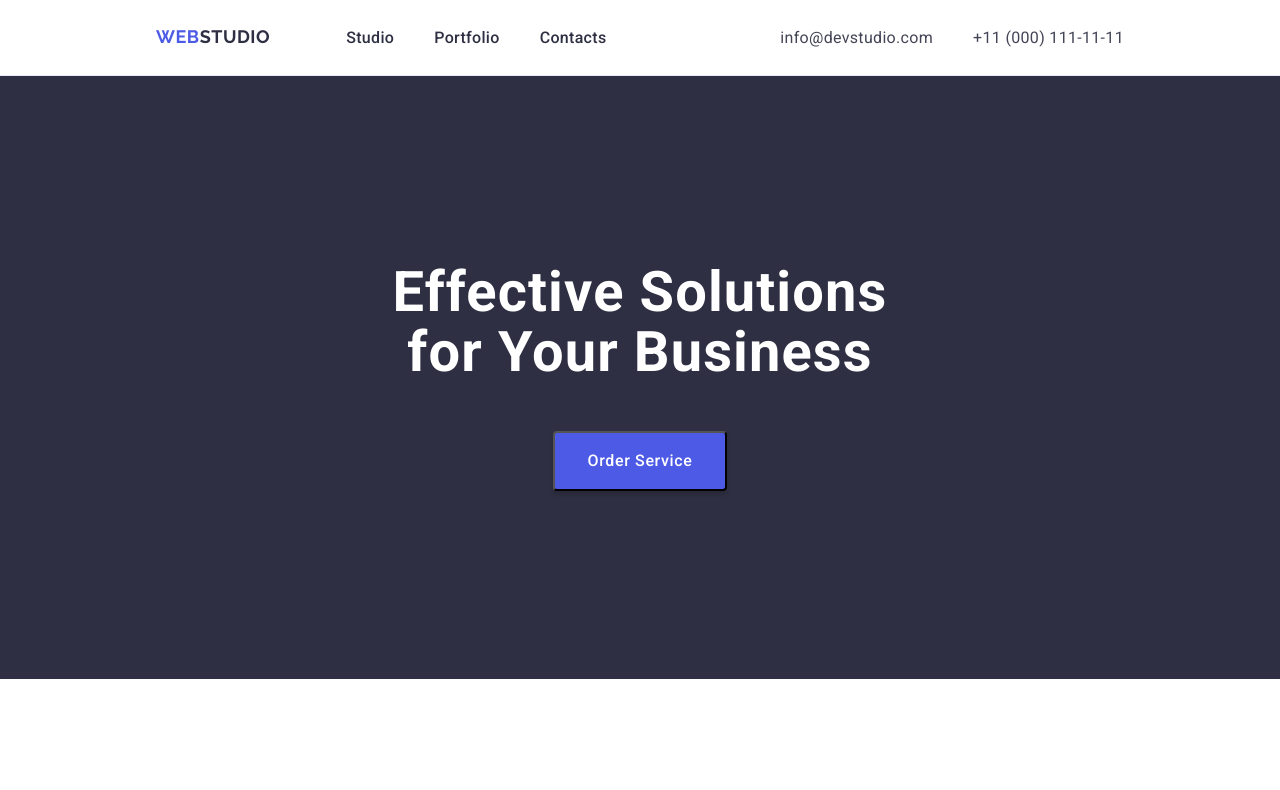
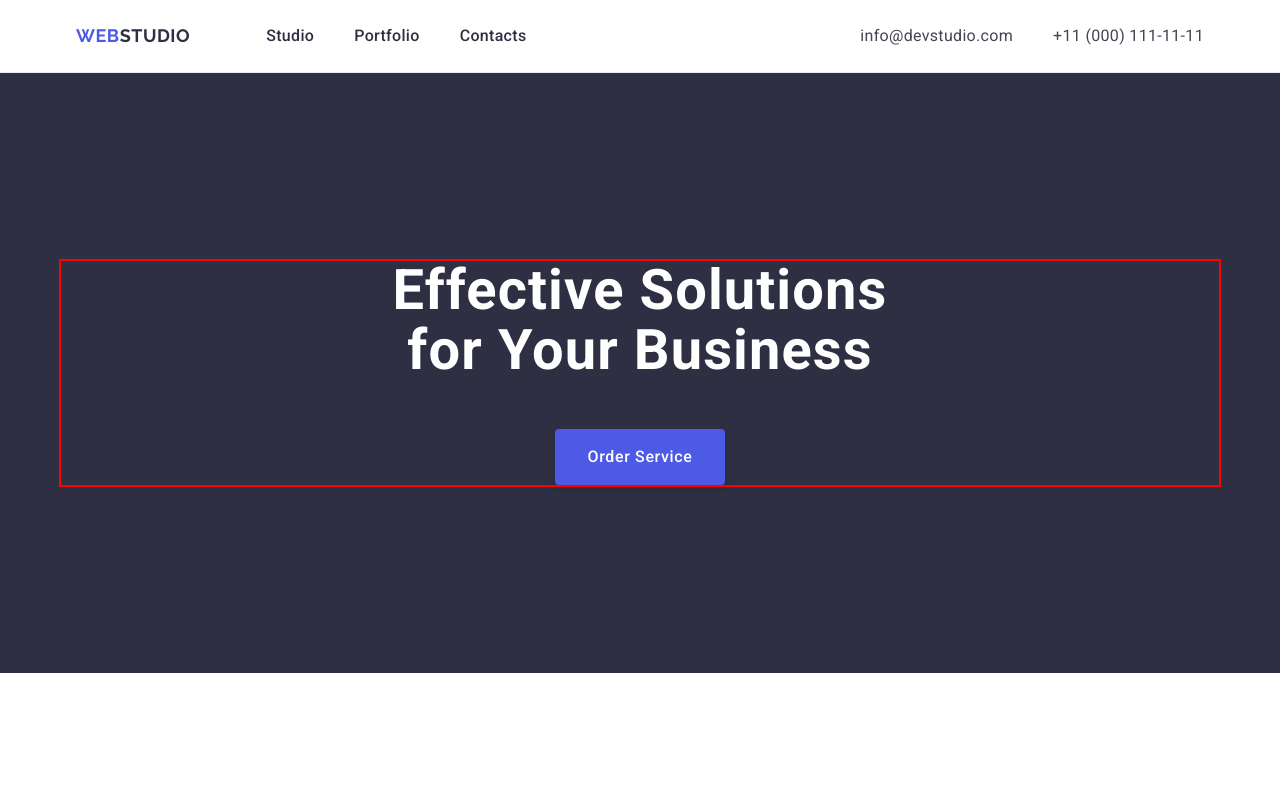
Before and after one commit to Milana-Ro/goit-markup-hw-03, a plain HTML site: page index.html in a window 1280 px wide. Shown: the top 790 px of the page. Drawn offline with nearby package versions, Linux system fonts and the light colour scheme.

Commit message:
autocheck bug fix

```diff
--- a/css/styles.css
+++ b/css/styles.css
@@ -22,28 +22,32 @@ img {
 }
 
 .container {
-    max-width: 1440px;
-        padding-left: 156px;
-        padding-right: 156px;
+    width: 1158px;
+        padding-left: 15px;
+        padding-right: 15px;
         /* margin-left: 0;  */
         /* margin-right: 0; */
         margin: 0 auto;
 }
-header .container {
+.header .container {
     display: flex;
     justify-content: space-between;
-   padding-top: 25.5px;
-    padding-bottom: 25.5px;
-    outline: 1px solid #E7E9FC;
 }
+.header {
+border-bottom: 1px solid #e7e9fc
+}
+.nav-menu {
+    display: flex;
+    align-items: center;
 
-nav {
-    display: flex;
-    gap: 76px;
+
 }
 .navigation {
     display: flex;
     gap: 40px;
+    padding-top: 24px;
+    padding-bottom: 24px;
+
 }
 .contacts .list {
     display: flex;
@@ -71,6 +75,7 @@ nav {
         font-weight: 700;
         line-height: 1.17;
         letter-spacing: 0.54px;
+        margin-right: 76px;
 }
 header .logo-text {
     color: #2E2F42;
@@ -94,6 +99,8 @@ letter-spacing: 0.32px;
 }
 .contacts {
     font-style: normal;
+    margin-top: auto;
+    margin-bottom: auto;
 }
 .contacts .link {
     color: #434455;
@@ -109,25 +116,35 @@ letter-spacing: 0.32px;
     color: #404BBF;
 }
 
+.button-section {
+    padding-top: 188px;
+    padding-bottom: 188px;
+    background-color: #2E2F42;
+}
 .button-section .container {
-    background-color: #2E2F42;
+
+    outline: 2px solid red;
 }
 .button-section-title {
     color: #FFF;
     text-align: center;
+    display: block;
+    margin-left: auto;
+    margin-right: auto;
     font-size: 56px;
     font-weight: 700;
     line-height: 1.07;
     letter-spacing: 1.12px;
-    padding-top: 188px;
+    max-width: 496px;
     margin-bottom: 48px;
-}
-.btn-container {
-    display: flex;
-    justify-content: center;
-   padding-bottom: 188px;
+
 }
 .button {
+    display: block;
+    min-width: 169px;
+    height: 56px;
+    margin-left: auto;
+    margin-right: auto;
     background-color: #4D5AE5;
     color: #FFFFFF;
     font-weight: 500;
@@ -135,6 +152,7 @@ letter-spacing: 0.32px;
     line-height: 1.5;
     letter-spacing: 0.04em;
     cursor: pointer;
+    border: none;
     border-radius: 4px;
     box-shadow: 0px 4px 4px 0px rgba(0, 0, 0, 0.15);
     padding-top: 16px;
@@ -148,15 +166,20 @@ letter-spacing: 0.32px;
 .button:focus {
     background-color: #404BBF;
 }
+
+.about {
+    padding-top: 120px;
+    padding-bottom: 120px;
+}
 .about h2 {
     display: none;
 }
 .about .list {
     display: flex;
-    padding-top: 120px;
-    padding-bottom: 120px;
     gap: 24px;
-    width: calc((100vp - 24px) / 4);
+}
+.list-item-1 {
+width: ((100% - 72px) / 4);
 }
 .about .list-title {
     color: #2E2F42;
@@ -262,17 +285,22 @@ padding-bottom: 120px;
         background: #FFF;
 }
 
+.footer {
+    padding-bottom: 100px;
+    padding-top: 100px;
+        background-color: #2E2F42;
+}
 .footer .container {
-    background-color: #2E2F42;
+
 }
 .footer .logo {
-display: flex;
-padding-top: 101.5px;
+display: inline-block;
+margin-bottom: 16px;
+
 }
 footer .logo-text {
     color: #F4F4FD;
 }
-
 .footer-text {
     color: #F4F4FD;
         font-size: 16px;
@@ -280,6 +308,4 @@ footer .logo-text {
         line-height: 24px;
         letter-spacing: 0.32px;
         width: 264px;
-        padding-top: 17.5px;
-        padding-bottom: 100px;
 }
--- a/index.html
+++ b/index.html
@@ -21,9 +21,9 @@
   </head>
 
   <body>
-    <header>
+    <header class="header">
       <div class="container">
-        <nav>
+        <nav class="nav-menu">
           <a href="./index.html" class="logo"
             >Web<span class="logo-text">Studio</span></a
           >
@@ -63,9 +63,7 @@
             Effective Solutions <br />
             for Your Business
           </h1>
-          <div class="btn-container">
-            <button type="button" class="button">Order Service</button>
-          </div>
+          <button type="button" class="button">Order Service</button>
         </div>
       </section>
 
@@ -75,7 +73,7 @@
           <!-- will be hidden-->
 
           <ul class="list">
-            <li>
+            <li class="list-item-1">
               <h3 class="list-title">Strategy</h3>
               <p class="list-text">
                 Our goal is to identify the business problem to walk away with
```
